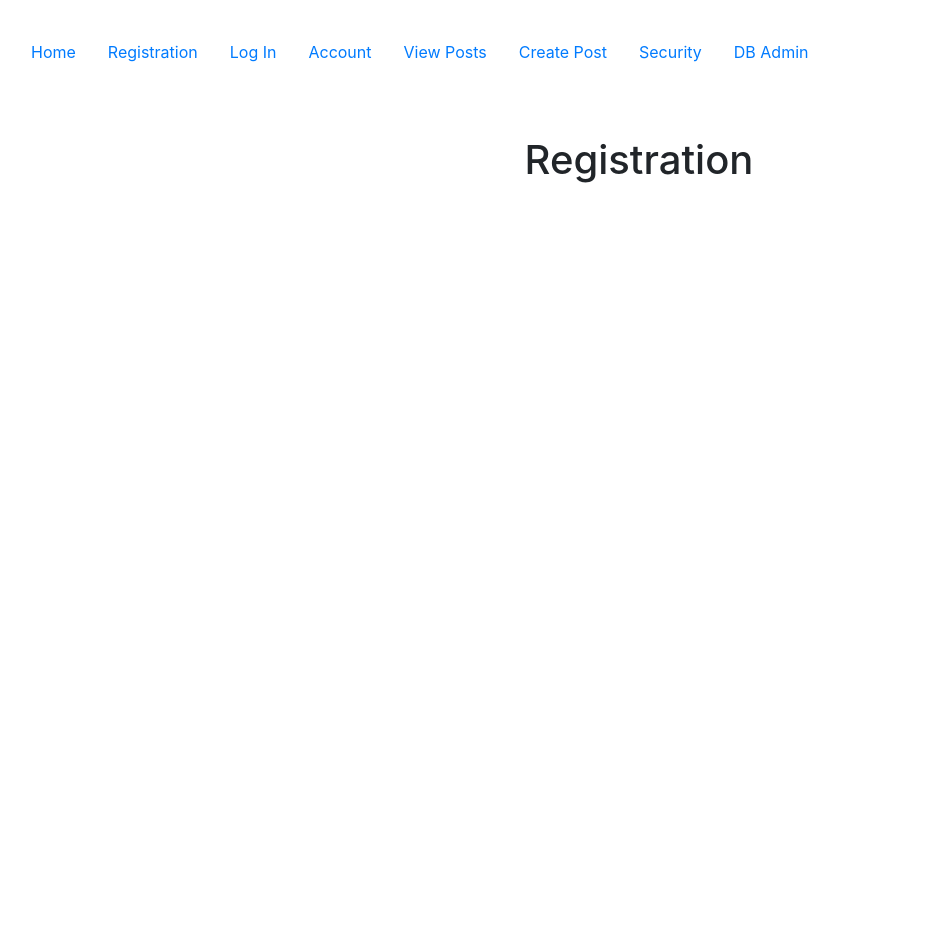
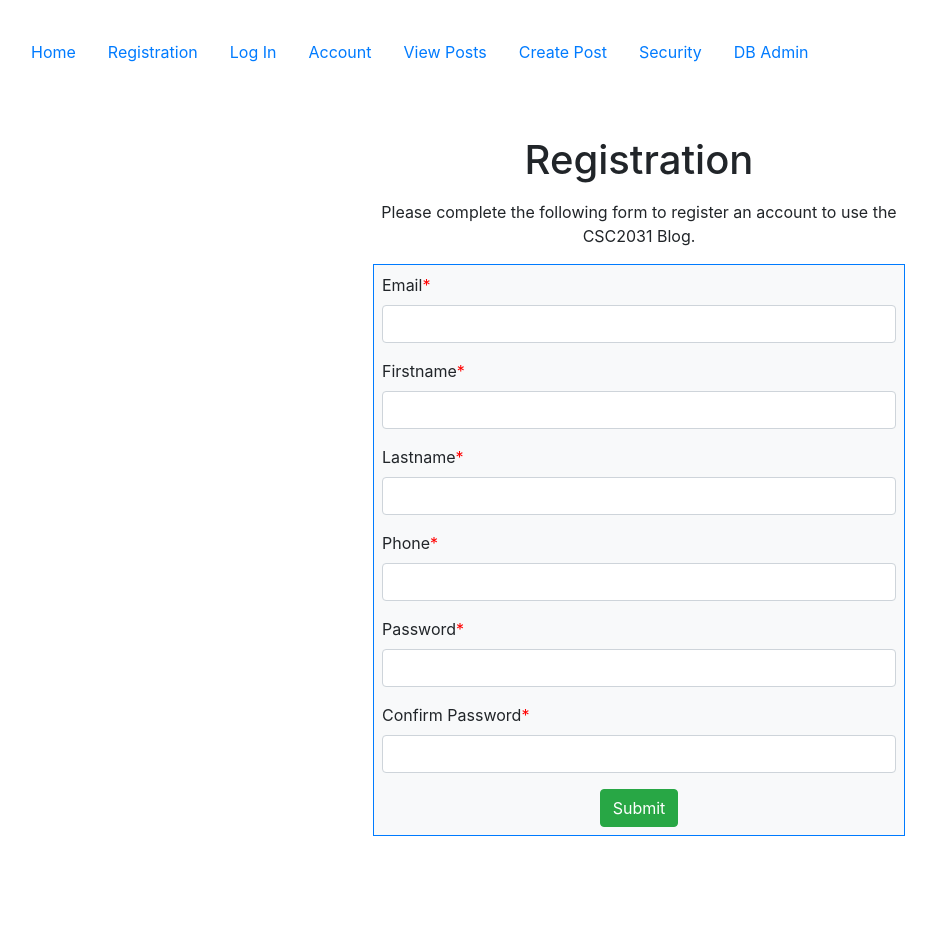
Before and after one commit to Crazyafk/csc2031blog_c3008708, a Flask app: page /registration in a window 1280 px wide. Shown: the whole page, without its empty margins (1-937 px from the left). Before the commit the page ends 183 px from the top, so only its background shows below. Run offline with Flask 3, Linux system fonts and the light colour scheme.

Commit message:
Add registration form

```diff
--- /dev/null
+++ b/accounts/forms.py
@@ -0,0 +1,13 @@
+from flask_wtf import FlaskForm
+from wtforms import StringField, PasswordField, SubmitField
+from wtforms.validators import DataRequired, EqualTo
+
+
+class RegistrationForm(FlaskForm):
+    email = StringField(validators=[DataRequired()])
+    firstname = StringField(validators=[DataRequired()])
+    lastname = StringField(validators=[DataRequired()])
+    phone = StringField(validators=[DataRequired()])
+    password = PasswordField(validators=[DataRequired()])
+    confirm_password = PasswordField(validators=[DataRequired(), EqualTo('password', message='Both password fields must be equal!')])
+    submit = SubmitField()
--- a/accounts/views.py
+++ b/accounts/views.py
@@ -1,10 +1,33 @@
-from flask import Blueprint, render_template
+from flask import Blueprint, render_template, flash, redirect, url_for
+from accounts.forms import RegistrationForm
+from config import User, db
 
 accounts_bp = Blueprint('accounts', __name__, template_folder='templates')
 
-@accounts_bp.route('/registration')
+@accounts_bp.route('/registration', methods=['GET','POST'])
 def registration():
-    return render_template('accounts/registration.html')
+    form = RegistrationForm()
+
+    if form.validate_on_submit():
+
+        if User.query.filter_by(email=form.email.data).first():
+            flash('Email already exists', category="danger")
+            return render_template('accounts/registration.html', form=form)
+
+        new_user = User(email=form.email.data,
+                        firstname=form.firstname.data,
+                        lastname=form.lastname.data,
+                        phone=form.phone.data,
+                        password=form.password.data,
+                        )
+
+        db.session.add(new_user)
+        db.session.commit()
+
+        flash('Account Created', category='success')
+        return redirect(url_for('accounts.login'))
+
+    return render_template('accounts/registration.html', form=form)
 
 @accounts_bp.route('/login')
 def login():
--- a/templates/accounts/registration.html
+++ b/templates/accounts/registration.html
@@ -1,5 +1,70 @@
 {% extends "base.html" %}
 
 {% block content %}
+    <div class="container">
     <h1>Registration</h1>
+    <div class="p-2 row">
+        <div class="col-3"></div>
+        <div class="col-6">
+            <div>
+                <p>Please complete the following form to register an account to use the CSC2031 Blog.</p>
+            </div>
+
+            <form method="POST">
+                <div class="p-2 bg-light border border-primary">
+                    <div style="text-align: left">
+                        {{ form.csrf_token() }}
+                        <div>
+                            {% with messages = get_flashed_messages(with_categories=true) %}
+                            {% for category, message in messages %}
+                            <div class="alert alert-{{ category }} mt-3 alert-dismissible" role="alert">
+                                {{ message }}. Go to <a href="{{ url_for('accounts.login') }}">login page</a>.
+                                <button type="button" class="btn-close" data-bs-dismiss="alert" onclick=delete_flash(this)>
+                                    <span>&times;</span>
+                                </button>
+                            </div>
+                            {% endfor %}
+                            {% endwith %}
+                        </div>
+                        <div class="form-group">
+                            {{ form.email.label}}<span style="color: red">*</span>
+                            {{ form.email(class="form-control") }}
+                        </div>
+                        <div class="form-group">
+                            {{ form.firstname.label}}<span style="color: red">*</span>
+                            {{ form.firstname(class="form-control") }}
+                        </div>
+                        <div class="form-group">
+                            {{ form.lastname.label}}<span style="color: red">*</span>
+                            {{ form.lastname(class="form-control") }}
+                        </div>
+                        <div class="form-group">
+                            {{ form.phone.label}}<span style="color: red">*</span>
+                            {{ form.phone(class="form-control") }}
+                        </div>
+                        <div class="form-group">
+                            {{ form.password.label}}<span style="color: red">*</span>
+                            {{ form.password(class="form-control") }}
+                        </div>
+                        <div class="form-group">
+                            {{ form.confirm_password.label}}<span style="color: red">*</span>
+                            {{ form.confirm_password(class="form-control") }}
+                            {% for error in form.confirm_password.errors %}
+                                {{ error }}
+                            {% endfor %}
+                        </div>
+
+                    </div>
+                    <div>
+                        {{ form.submit(class="btn btn-success") }}
+                    </div>
+
+                </div>
+            </form>
+
+        </div>
+        <div class="col-3"></div>
+    </div>
+
+    </div>
 {% endblock %}
```
